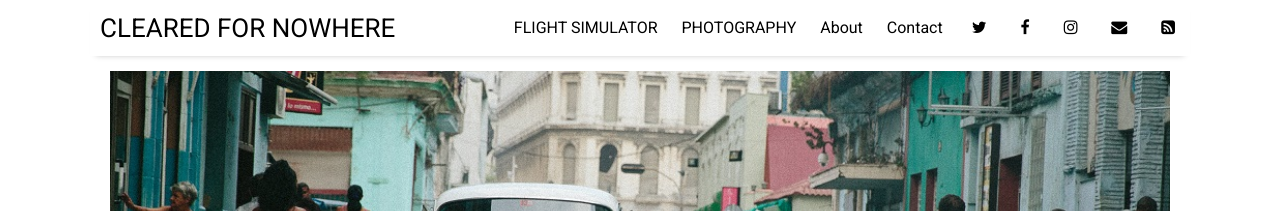
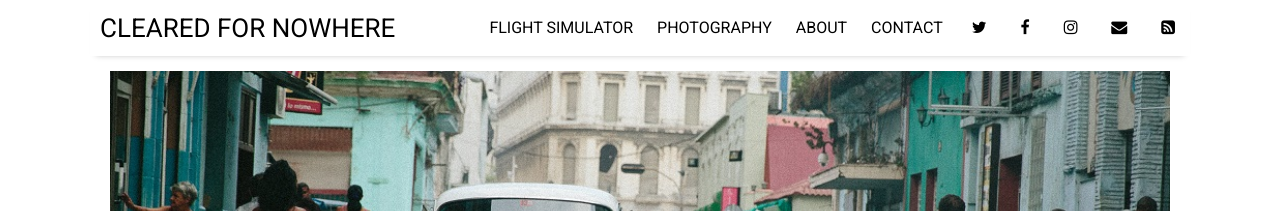
Before and after one commit to ClearedForNowhere/ClearedForNowhere.github.io, a Jekyll site: the page built from index.html, in a window 1280 px wide. Shown: the top 211 px of the page. Built offline with Jekyll 4.4.1, drawn with Linux system fonts in a browser that asks for light colours; nearby versions of some CDN libraries; the list of posts is cut into pages by our own code.

Commit message:
Update navigation menu

```diff
--- a/_data/settings.yml
+++ b/_data/settings.yml
@@ -9,8 +9,8 @@ google-ID: 'UA-112060364-2'
 menu:
 - {name: 'FLIGHT SIMULATOR',  url: 'flightsimulator'}
 - {name: 'PHOTOGRAPHY', url: 'photography'}
-- {name: 'About',              url: 'about'}
-- {name: 'Contact',            url: 'contact'}
+- {name: 'ABOUT',              url: 'about'}
+- {name: 'CONTACT',            url: 'contact'}
 
 # Available social icons are powered by Font Awesome, so you can use any icon that they offer
 social:
```
